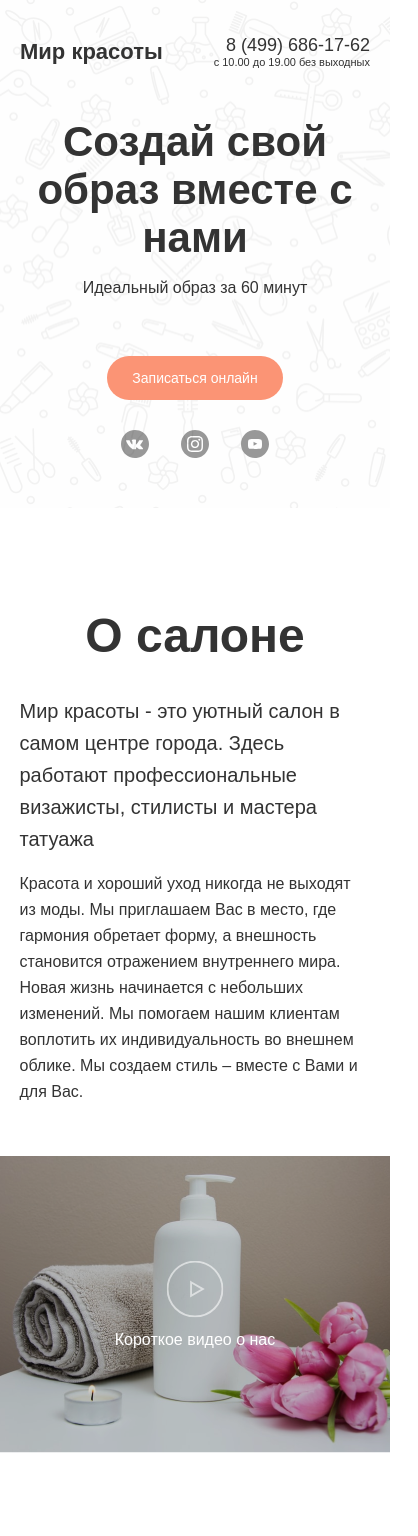
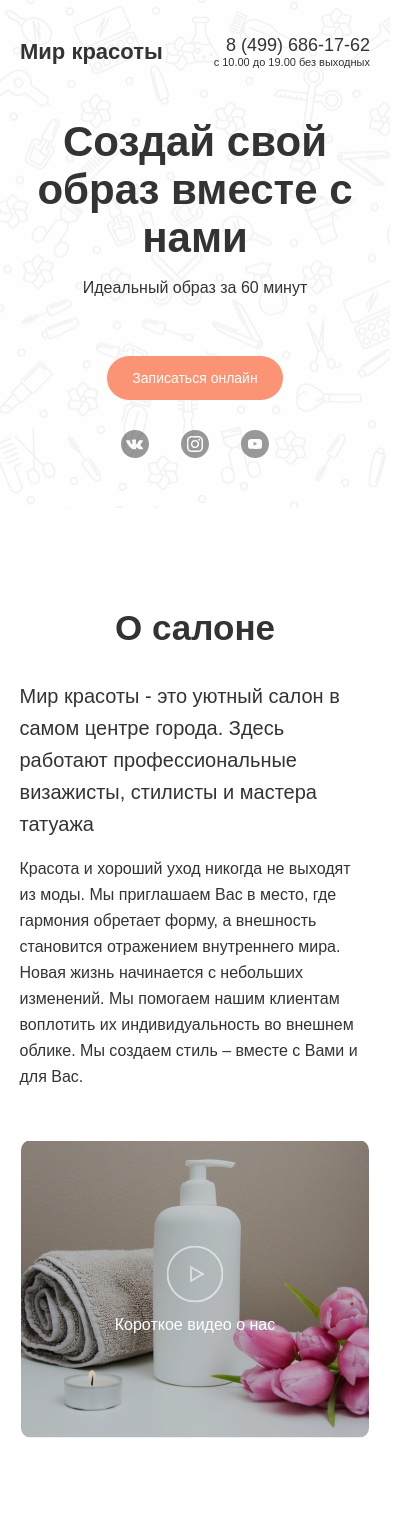
Before and after one commit to Z1nRes/BeautyWorld, a Vue app: page / in a window 390 px wide. Shown: the top 1536 px of the page, 418 px wide, since content can reach past the window. Built offline with nearby package versions, Linux system fonts and the light colour scheme.

Commit message:
end adaptive

```diff
--- a/public/css/style.css
+++ b/public/css/style.css
@@ -289,6 +289,14 @@ body {
     grid-template-columns: repeat(auto-fit, minmax(350px, 1fr));
     grid-gap: 48px 30px;
     margin: 32px 0 100px 0;
+}
+
+.service__img {
+    display: flex;
+    align-items: center;
+    justify-content: center;
+    border-radius: 10px;
+    overflow: hidden;
 }
 
 .service__name {
@@ -696,6 +704,7 @@ input[type="text"]:focus {
     }
 
     .headline {
+        font-size: 35px;
         text-align: center;
     }
     /* header */
@@ -765,6 +774,23 @@ input[type="text"]:focus {
 
     .about-main__video {
         margin-top: 50px;
+        display: flex;
+        align-items: center;
+        justify-content: center;
+        overflow: hidden;
+        width: 89%;
+    }
+
+    .about-main__video-preview {
+        display: flex;
+        align-items: center;
+        justify-content: center;
+        overflow: hidden;
+        border-radius: 10px;
+    }
+
+    .about-main__video-overlay {
+        width: 80%;
     }
 
     .about-main__text {
@@ -789,10 +815,22 @@ input[type="text"]:focus {
         width: 70%;
     }
 
+    .service__item {
+        width: 80%;
+    }
+
+    .service__description {
+        width: 90%;
+    }
+
     .services {
         display: flex;
         flex-direction: column;
         align-items: center;
+    }
+
+    .services-headline {
+        width: 90%;
     }
 
     /* prices */
@@ -804,16 +842,23 @@ input[type="text"]:focus {
     }
 
     .prices-nav {
-        text-align: center;
+        display: flex;
+        flex-direction: column;
+        gap: 11px;
     }
 
     .prices-nav__element {
         margin: 0 30px 0 0;
     }
 
+    .prices-list {
+        width: 80%;
+    }
+
     .price__element {
-        width: 100%;
+        width: 79%;
     }
+
 
     /* masters */
 
@@ -854,7 +899,10 @@ input[type="text"]:focus {
     }
 
     .carousel {
-        grid-template-columns: 1fr;
+        display: flex;
+        align-items: center;
+        flex-direction: column;
+        margin-left: 0;
     }
 
     /* brands */
@@ -922,4 +970,8 @@ input[type="text"]:focus {
     .footer__headline {
         margin-bottom: 32px;
     }
+
+    .footer__nav {
+        display: none;
+    }
 }
--- a/public/index.html
+++ b/public/index.html
@@ -297,7 +297,7 @@
           <p class="footer__headline">© 2020 «Море красоты»</p>
           <a class="footer__link contacts__link" href="#">Политика конфиденциальности</a>
         </div>
-        <div class="nav">
+        <div class="nav footer__nav">
           <a href="#" class="nav__element">Услуги и цены</a>
           <a href="#" class="nav__element">Мастера</a>
           <a href="#" class="nav__element">Наши работы</a>
```
